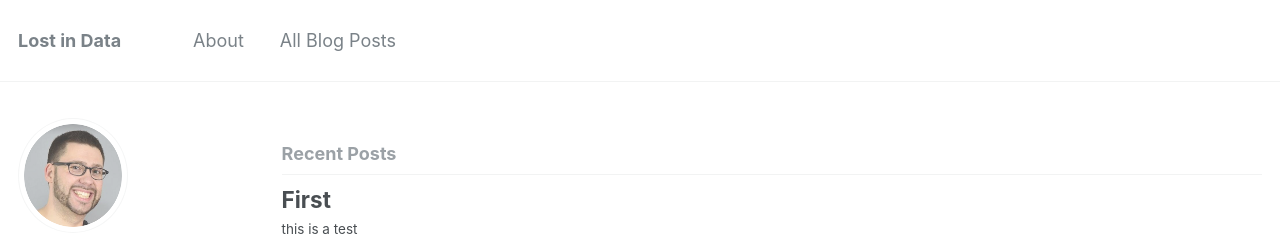
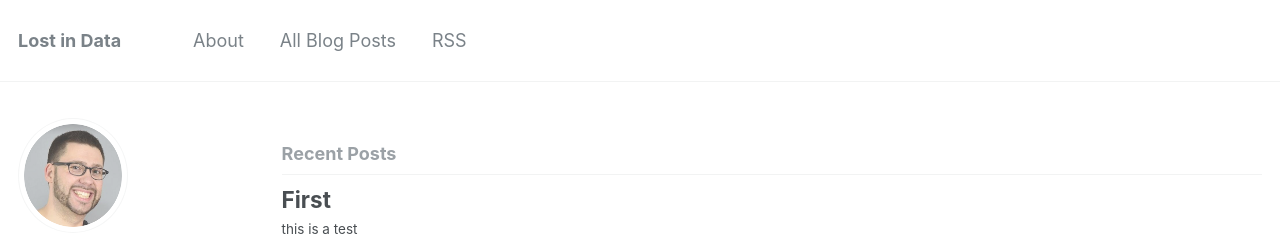
Before and after one commit to gordonshamway/blog, a Jekyll site: the page built from index.html, in a window 1280 px wide. Shown: the top 236 px of the page. Built offline with Jekyll 4.4.1, drawn with Linux system fonts in a browser that asks for light colours; the list of posts is cut into pages by our own code.

Commit message:
added rss in main nav

```diff
--- a/_data/navigation.yml
+++ b/_data/navigation.yml
@@ -9,6 +9,9 @@ main:
   - title: "All Blog Posts"
     url: /posts/
 
+  - title: "RSS"
+    url: /blog/feed.xml
+
 #  - title: "Sample Pages"
 #    url: https://mmistakes.github.io/minimal-mistakes/page-archive/
 
```
